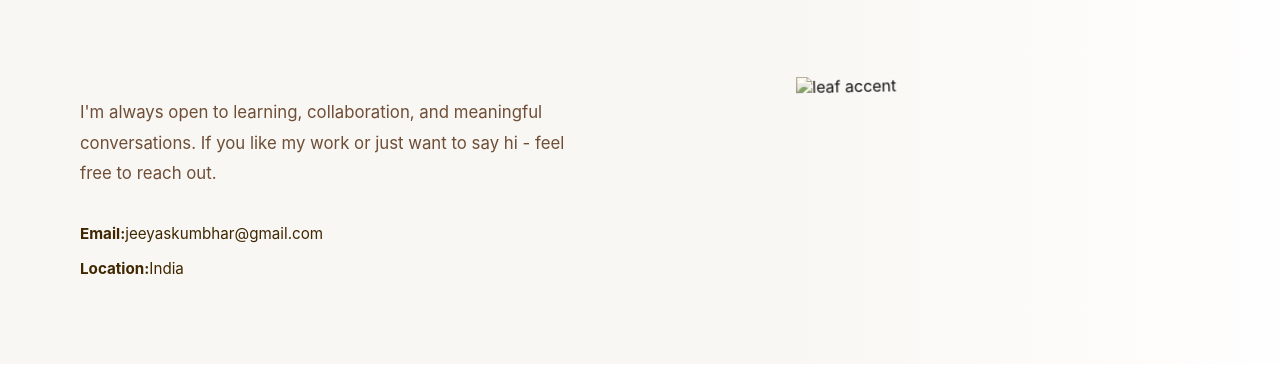
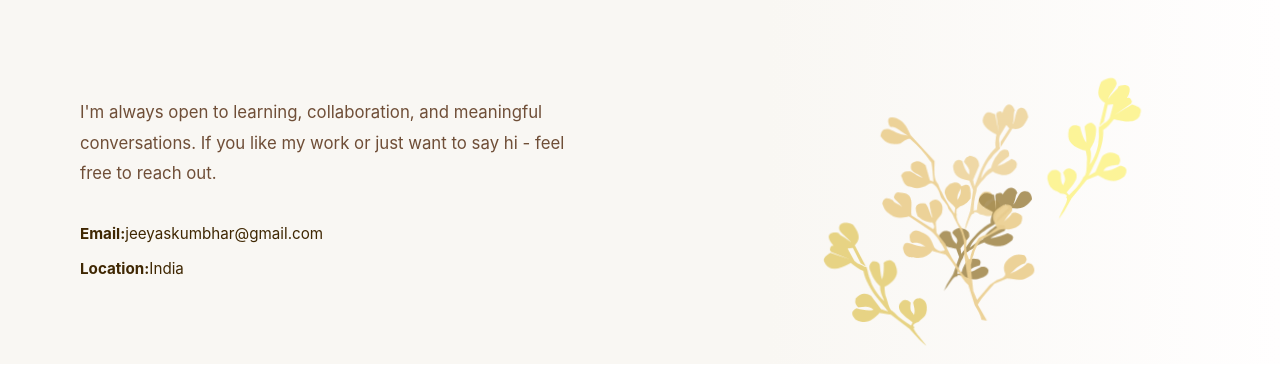
Before and after one commit to jeekumb-09/Portfolio, a plain HTML site: page contact.html in a window 1280 px wide. Shown: the part 202-586 px from the top of the page. Drawn offline with Linux system fonts and the light colour scheme.

Commit message:
Revise contact.html for structure and assets
Updated the contact page structure and fixed image path.

```diff
--- a/contact.html
+++ b/contact.html
@@ -35,9 +35,10 @@
 
                  <!-- Right accent-->
                   <div class="contact-accent">
-                    <img src="assets/leaf3.svg" alt="leaf accent">
+                    <img src="assets/svg/leaf3.svg" alt="leaf accent">
                   </div>
             </div>
         </section>
     </body>
+
 </html>
```
